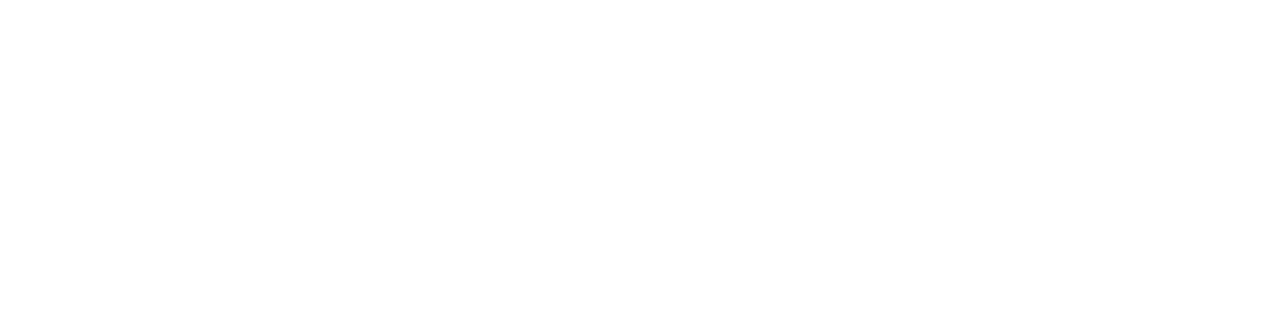
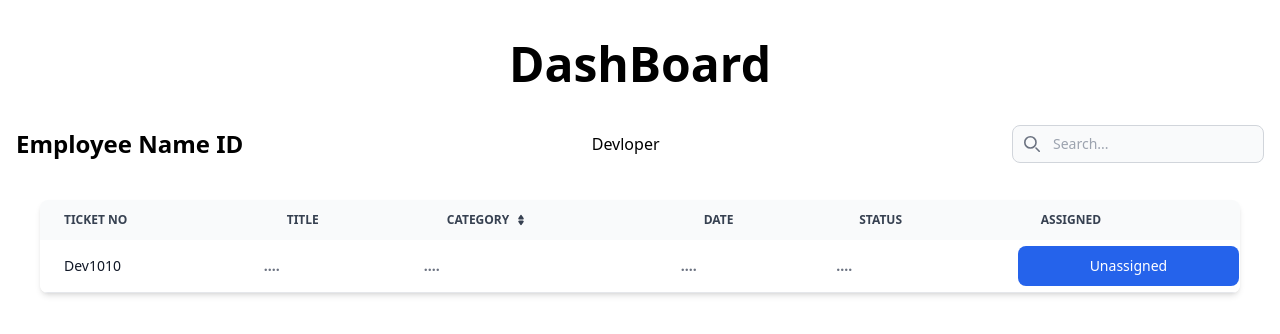
Before and after one commit to kiritoaftab/ticketing-neodeals, a React (Create React App) app in the folder frontend/: page /dashboard in a window 1280 px wide. Before the commit this address had no page. Shown: the top 334 px of the page. Built offline with nearby package versions, Linux system fonts and the light colour scheme.

Commit message:
dashboard

```diff
--- a/frontend/src/App.js
+++ b/frontend/src/App.js
@@ -3,14 +3,16 @@
 import CustomerOnboarding from "./pages/CustomerOnboarding";
 import Home from "./pages/Home";
 import StaffOnboarding from "./pages/StaffOnboarding";
+import DashBoardOnboarding from "./pages/DashBoardOnboarding";
 
 function App() {
   return (
     <Router>
       <Routes>
-        <Route exact path="/" element={<Home/>}/>
-        <Route exact path="/customer" element={<CustomerOnboarding/>}/>
-        <Route exact path="/employee" element={<StaffOnboarding/>}/>
+        <Route exact path="/" element={<Home />} />
+        <Route exact path="/customer" element={<CustomerOnboarding />} />
+        <Route exact path="/employee" element={<StaffOnboarding />} />
+        <Route exact path="/dashboard" element={<DashBoardOnboarding />} />
       </Routes>
     </Router>
   );
--- /dev/null
+++ b/frontend/src/pages/DashBoardOnboarding.js
@@ -0,0 +1,114 @@
+import React from 'react'
+
+function DashBoardOnboarding() {
+    return (
+        <>
+            <h4 className="text-black text-center text-5xl font-bold mt-10 mb-5">
+                DashBoard
+            </h4>
+
+
+            <nav class="bg-white border-gray-200 dark:bg-gray-900 mt-5 mb-5">
+                <div class="max-w-screen-xl flex flex-wrap items-center justify-between mx-auto p-4">
+                    <a href="#" class="flex items-center">
+                        <span class="self-center text-2xl font-semibold whitespace-nowrap dark:text-white">Employee Name ID</span>
+                    </a>
+                    <div class="flex md:order-2">
+                        <button type="button" data-collapse-toggle="navbar-search" aria-controls="navbar-search" aria-expanded="false" class="md:hidden text-gray-500 dark:text-gray-400 hover:bg-gray-100 dark:hover:bg-gray-700 focus:outline-none focus:ring-4 focus:ring-gray-200 dark:focus:ring-gray-700 rounded-lg text-sm p-2.5 mr-1" >
+                            <svg class="w-5 h-5" aria-hidden="true" xmlns="http://www.w3.org/2000/svg" fill="none" viewBox="0 0 20 20">
+                                <path stroke="currentColor" stroke-linecap="round" stroke-linejoin="round" stroke-width="2" d="m19 19-4-4m0-7A7 7 0 1 1 1 8a7 7 0 0 1 14 0Z" />
+                            </svg>
+                            <span class="sr-only">Search</span>
+                        </button>
+                        <div class="relative hidden md:block">
+                            <div class="absolute inset-y-0 left-0 flex items-center pl-3 pointer-events-none">
+                                <svg class="w-4 h-4 text-gray-500 dark:text-gray-400" aria-hidden="true" xmlns="http://www.w3.org/2000/svg" fill="none" viewBox="0 0 20 20">
+                                    <path stroke="currentColor" stroke-linecap="round" stroke-linejoin="round" stroke-width="2" d="m19 19-4-4m0-7A7 7 0 1 1 1 8a7 7 0 0 1 14 0Z" />
+                                </svg>
+                                <span class="sr-only">Search icon</span>
+                            </div>
+                            <input type="text" id="search-navbar" class="block w-full p-2 pl-10 text-sm text-gray-900 border border-gray-300 rounded-lg bg-gray-50 focus:ring-blue-500 focus:border-blue-500 dark:bg-gray-700 dark:border-gray-600 dark:placeholder-gray-400 dark:text-white dark:focus:ring-blue-500 dark:focus:border-blue-500" placeholder="Search..." />
+                        </div>
+                    </div>
+                    <div class="items-center justify-between hidden w-full md:flex md:w-auto md:order-1" id="navbar-search">
+                        <div class="relative mt-3 md:hidden">
+                            <div class="absolute inset-y-0 left-0 flex items-center pl-3 pointer-events-none">
+                                <svg class="w-4 h-4 text-gray-500 dark:text-gray-400" aria-hidden="true" xmlns="http://www.w3.org/2000/svg" fill="none" viewBox="0 0 20 20">
+                                    <path stroke="currentColor" stroke-linecap="round" stroke-linejoin="round" stroke-width="2" d="m19 19-4-4m0-7A7 7 0 1 1 1 8a7 7 0 0 1 14 0Z" />
+                                </svg>
+                            </div>
+                            <input type="text" id="search-navbar" class="block w-full p-2 pl-10 text-sm text-gray-900 border border-gray-300 rounded-lg bg-gray-50 focus:ring-blue-500 focus:border-blue-500 dark:bg-gray-700 dark:border-gray-600 dark:placeholder-gray-400 dark:text-white dark:focus:ring-blue-500 dark:focus:border-blue-500" placeholder="Search..." />
+                        </div>
+                        <ul class="flex flex-col p-4 md:p-0 mt-4 font-medium border border-gray-100 rounded-lg bg-gray-50 md:flex-row md:space-x-8 md:mt-0 md:border-0 md:bg-white dark:bg-gray-800 md:dark:bg-gray-900 dark:border-gray-700">
+                            <li>
+                                <a href="#" class="block py-2 pl-3 pr-4 " aria-current="page">Devloper</a>
+                            </li>
+                        </ul>
+                    </div>
+                </div>
+            </nav>
+
+
+            <div class="relative overflow-x-auto shadow-md sm:rounded-lg ml-10 mr-10">
+                <table class="w-full text-sm text-left text-gray-500 dark:text-gray-400">
+                    <thead class="text-xs text-gray-700 uppercase bg-gray-50 dark:bg-gray-700 dark:text-gray-400">
+                        <tr>
+                            <th scope="col" class="px-6 py-3">
+                                Ticket No
+                            </th>
+                            <th scope="col" class="px-6 py-3">
+                                Title
+                            </th>
+                            <th scope="col" class="px-6 py-3">
+                                <div class="flex items-center">
+                                    Category
+                                    <a href="#"><svg class="w-3 h-3 ml-1.5" aria-hidden="true" xmlns="http://www.w3.org/2000/svg" fill="currentColor" viewBox="0 0 24 24">
+                                        <path d="M8.574 11.024h6.852a2.075 2.075 0 0 0 1.847-1.086 1.9 1.9 0 0 0-.11-1.986L13.736 2.9a2.122 2.122 0 0 0-3.472 0L6.837 7.952a1.9 1.9 0 0 0-.11 1.986 2.074 2.074 0 0 0 1.847 1.086Zm6.852 1.952H8.574a2.072 2.072 0 0 0-1.847 1.087 1.9 1.9 0 0 0 .11 1.985l3.426 5.05a2.123 2.123 0 0 0 3.472 0l3.427-5.05a1.9 1.9 0 0 0 .11-1.985 2.074 2.074 0 0 0-1.846-1.087Z" />
+                                    </svg></a>
+                                </div>
+                            </th>
+
+                            <th scope="col" class="px-6 py-3">
+                                Date
+                            </th>
+                            <th scope="col" class="px-6 py-3">
+                                Status
+                            </th>
+                            <th scope="col" class="px-6 py-3">
+                                Assigned
+                            </th>
+                        </tr>
+                    </thead>
+                    <tbody>
+                        <tr class="bg-white border-b dark:bg-gray-800 dark:border-gray-700">
+                            <th scope="row" class="px-6 py-4 font-medium text-gray-900 whitespace-nowrap dark:text-white">
+                                Dev1010
+                            </th>
+                            <th>
+                                ....
+                            </th>
+                            <th>
+                                ....
+                            </th>
+                            <th>
+                                ....
+                            </th>
+                            <th>
+                                ....
+                            </th>
+                            <th>
+                                <div>
+                                    <a href="#" class="text-white block w-full bg-blue-600 hover:bg-blue-700 focus:ring-4 focus:ring-blue-200 font-medium rounded-lg text-sm px-4 py-2.5 text-center dark:focus:ring-blue-700">Unassigned</a>
+                                </div>
+                            </th>
+
+                        </tr>
+                    </tbody>
+                </table >
+            </div >
+
+        </>
+    )
+}
+
+export default DashBoardOnboarding;
--- a/frontend/src/pages/Home.js
+++ b/frontend/src/pages/Home.js
@@ -3,8 +3,9 @@
 function Home() {
   return (
     <div>
-        <a href='/customer'>Go to Customer Signup Login</a>
-        <a href='/employee'>Go to Employee Singup Login</a>
+      <a href='/customer'>Go to Customer Signup Login</a>
+      <a href='/employee'>Go to Employee Singup Login</a>
+      <a href='/dashboard'>Go to DashBoard</a>
     </div>
   )
 }
```
Also changed, not shown: frontend/src/pages/StaffOnboarding.js (+15 -16 lines).
